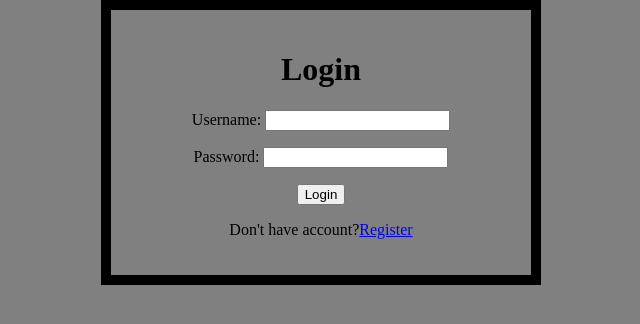
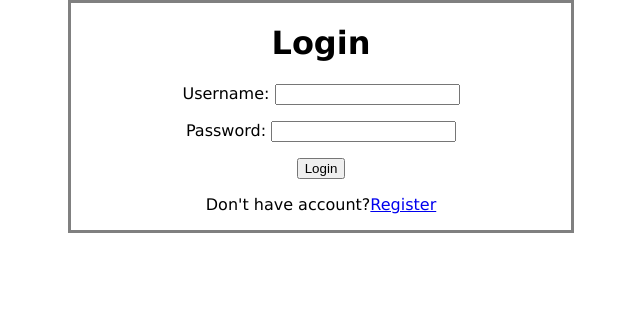
Before and after one commit to ajmal4414/todo_app-using-django, a Django app: page /todo/login/ in a window 1280 px wide. Shown: the top 324 px of the page, without its empty margins (319-959 px from the left). Run offline with Django 4.2, Linux system fonts and the light colour scheme.

Commit message:
Update loginstyle.css

```diff
--- a/todo_app/static/css/loginstyle.css
+++ b/todo_app/static/css/loginstyle.css
@@ -1,12 +1,9 @@
-body{
-background-color:gray
+body {
+background-color:white;
+font-family:verdana;
+ border: 3px solid gray;
+ margin:auto;
+ width: 500px;
+  padding: 0px;
+
 }
-
-body {
-margin:auto;
- width: 380px;
-  padding: 20px;
-  border: 10px solid black;
-  margin: 100;
-  overflow-wrap: break-word;
-}
```
